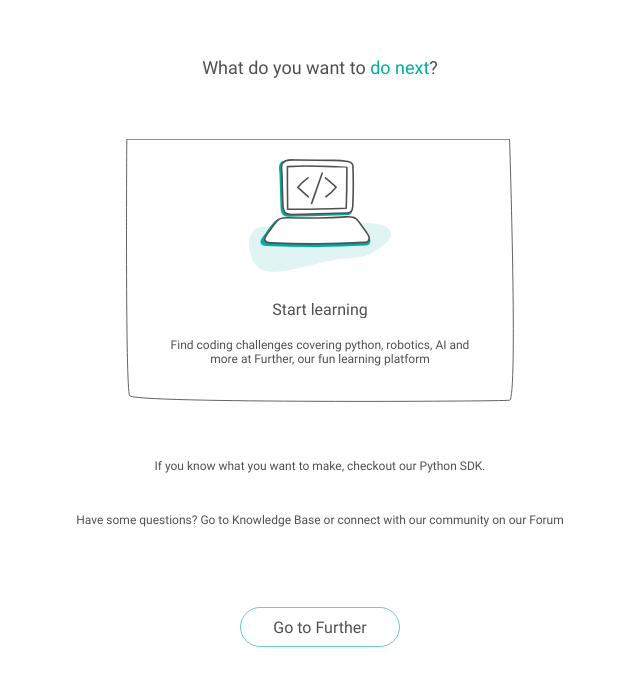
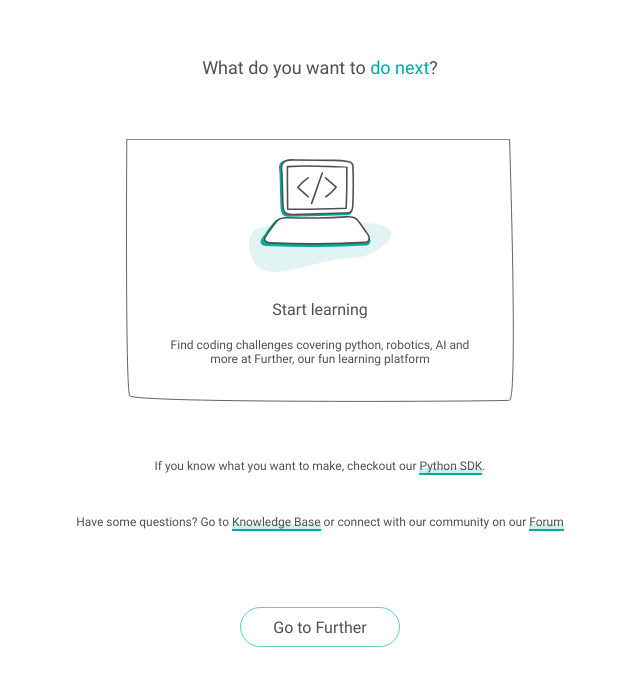
Before and after one commit to pi-top/pi-topOS-Web-Portal, a React (Create React App) app in the folder src/frontend/: page /tour/links in a window 1280 px wide. Shown: the part 101-786 px from the top of the page, without its empty margins (320-960 px from the left). Built offline with nearby package versions, Linux system fonts and the light colour scheme; no server answers; a web font is replaced by a local one; what country-list, locale-code would draw is missing.

Commit message:
Add background to links page buttons

```diff
--- a/src/frontend/src/pages/linksPage/LinksPage.module.css
+++ b/src/frontend/src/pages/linksPage/LinksPage.module.css
@@ -18,6 +18,10 @@
   color: var(--black);
   font-weight: bold;
   font-size: 12px;
+  background: transparent url('../../assets/images/link-button-background.svg') 0% 0% no-repeat padding-box;
+  background-position: bottom;
+  background-repeat: repeat-x;
+  border-bottom: 2px solid #00AD9F;
 }
 
 .linkButton:disabled {
```
Also changed, not shown: src/frontend/src/assets/images/link-button-background.svg (added).
